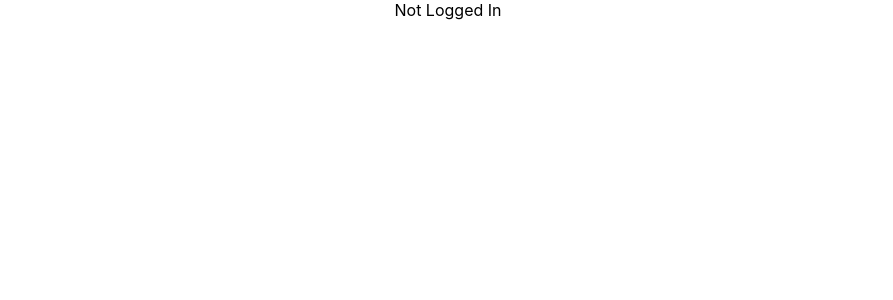
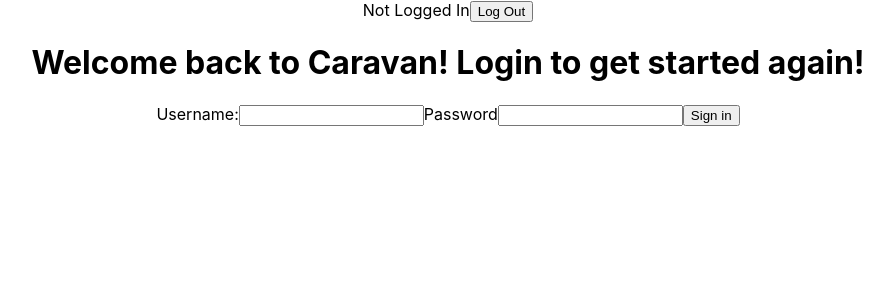
Before and after one commit to minjoomagic/caravan-frontend, a React (Create React App) app: page /login in a window 1280 px wide. Shown: the top 300 px of the page, without its empty margins (192-1085 px from the left). Built offline with nearby package versions, Linux system fonts and the light colour scheme; no server answers.

Commit message:
implemented login

```diff
--- a/src/App.js
+++ b/src/App.js
@@ -1,9 +1,10 @@
 import React, { Component } from 'react';
-import { Route, Switch } from 'react-router-dom'
+import { Route, Switch, withRouter } from 'react-router-dom'
 import './App.css';
 
 import Main from './Components/Main'
 import Signup from './Components/Signup'
+import Login from './Components/Login'
 
 class App extends Component {
 
@@ -13,7 +14,7 @@
 
   componentDidMount() {
   let token = localStorage.getItem("token");
-  console.log("app did mount", token);
+  console.log("app did mount");
   fetch("http://localhost:3000/get_user", {
     method: "GET",
     headers: {
@@ -25,7 +26,27 @@
   .then(resp => resp.json())
   .then(data => this.setState({ user: data.user }));
 }
+// ================== HANDLE LOGIN ================
+  onLoginHandler = (user) => {
+    let token = localStorage.getItem("token");
+    console.log("In App Login Function FIRING!!", user)
+    fetch("http://localhost:3000/login_user",
+    {
+      method: "POST",
+      headers: {
+        "content-type": "application/json",
+        accepts: "application/json",
+        authorization: `${token}`
+      },
+      body: JSON.stringify({user})
+    }
+  )
+    .then(resp => resp.json())
+    // .then(data => console.log("we're here", data.user))
+    .then(data => this.setState({ user: data.user}));
+  }
 
+// ================== HANDLE CREATE USER ================
   onCreateUserHandler = (user) =>{
     let config = {
       method: "POST",
@@ -46,20 +67,30 @@
     })
 
   }
+  // ================ HANDLE LOGOUT ================
+  logout = () => {
+    console.log("logging out");
+    localStorage.removeItem("token");
+    this.props.history.push("/login");
+    this.setState({user: null})
+  };
 
 
 
   render() {
+    console.log(this.state.user)
     return (
       <div className="App">
         {this.state.user ? this.state.user.username : "Not Logged In"}
+        <button onClick={this.logout}> Log Out </button>
         <Switch>
         <Route path="/items" render={routerProps => (<Main/>)}/>
         <Route path="/signup" render={routerProps => (<Signup onCreateUserHandler={this.onCreateUserHandler}/>)}/>
+        <Route path="/login" render={routerProps => (<Login onLoginHandler={this.onLoginHandler}/>)}/>
         </Switch>
       </div>
     );
   }
 }
 
-export default App;
+export default withRouter(App);
--- /dev/null
+++ b/src/Components/Login.js
@@ -0,0 +1,35 @@
+import React from 'react'
+
+class Login extends React.Component{
+
+  state = {
+    username: "",
+    password: ""
+  }
+
+  onChangeHandler = (e) =>{
+    this.setState({[e.target.name]: e.target.value})
+  }
+
+  onLoginHandler = () =>{
+    this.props.onLoginHandler(this.state)
+  }
+
+  render(){
+    return(
+      <div>
+        <h1> Welcome back to Caravan! Login to get started again! </h1>
+        <label>
+        Username:
+        <input onChange={this.onChangeHandler} type="text" name="username" />
+        Password
+        <input onChange={this.onChangeHandler} type="password" name="password" />
+        </label>
+        <button onClick={this.onLoginHandler}> Sign in </button>
+      </div>
+    )
+  }
+
+}
+
+export default Login
```
